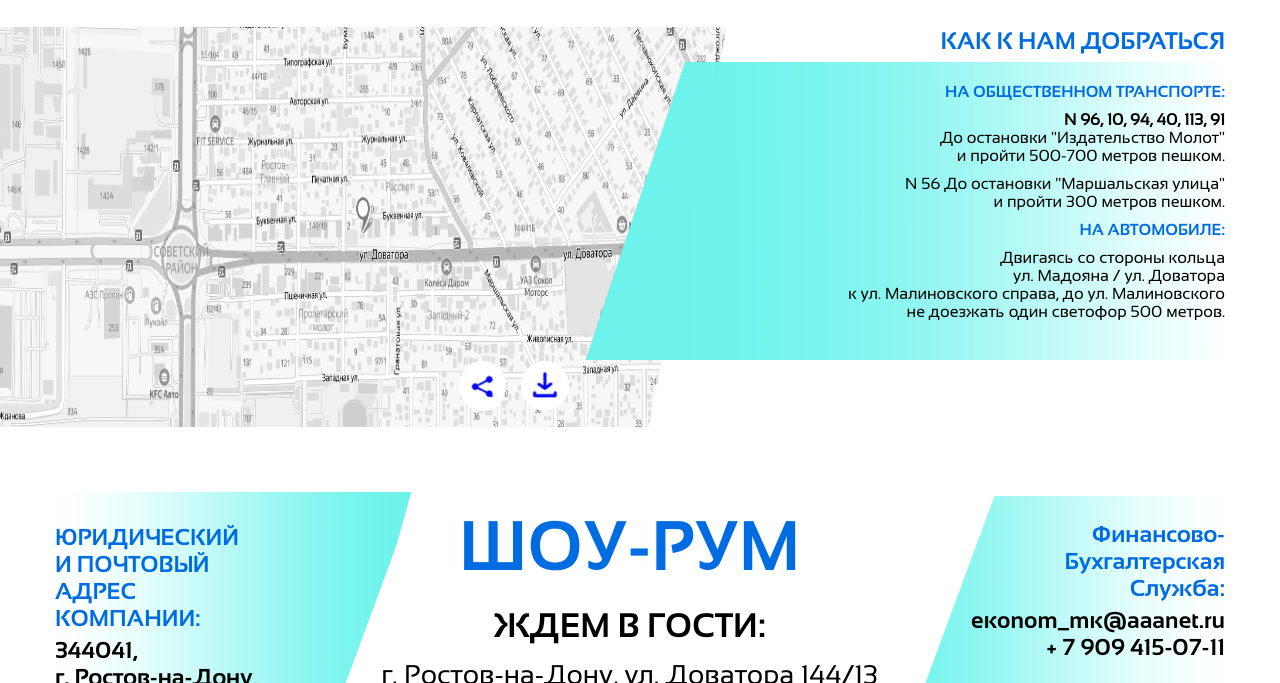
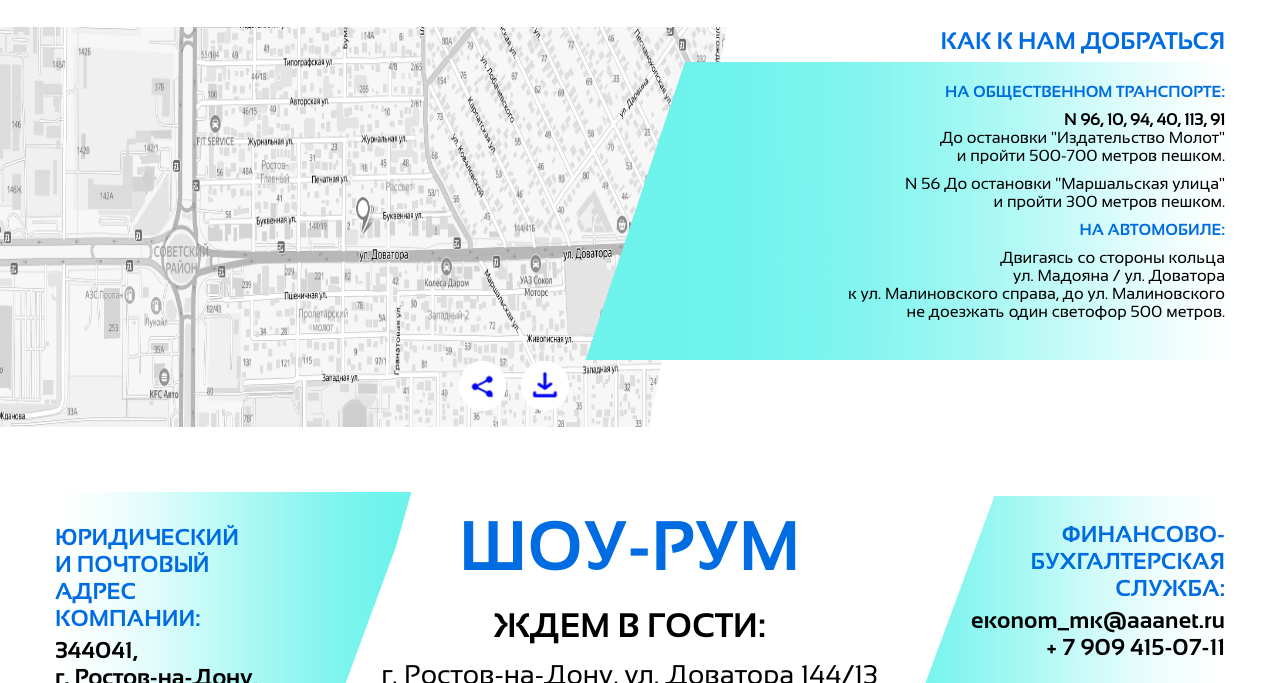
Before and after one commit to daniil45korzich/mk, a plain HTML site: page index.html in a window 1280 px wide. Shown: the part 101-784 px from the top of the page. Drawn offline with Linux system fonts and the light colour scheme.

Commit message:
Update index.html
ы

```diff
--- a/index.html
+++ b/index.html
@@ -78,7 +78,7 @@
                 <div class="show__btn"><span>3D-ТУР</span></div>
             </div>
             <div class="show__caption">
-                <div class="show__title">Финансово- <br>Бухгалтерская <br>Служба:</div>
+                <div class="show__title">ФИНАНСОВО- <br>БУХГАЛТЕРСКАЯ <br>СЛУЖБА:</div>
                 <div class="show__description"><a href="mailto:eкonom_mк@aaanet.ru">eкonom_mк@aaanet.ru</a><br><a href="tel:+79094150711">+ 7 909 415-07-11</a></div>
                 <div class="show__title">СТРОИТЕЛЬНО - <br>МОНТАЖНЫЙ <br>ОТДЕЛ:</div>
                 <div class="show__description"><a href="mailto:direкtor_mк@aaanet.ru">direкtor_mк@aaanet.ru</a><br><a href="tel:+79885109786">+ 7 988 510-97-86</a></div>
```
